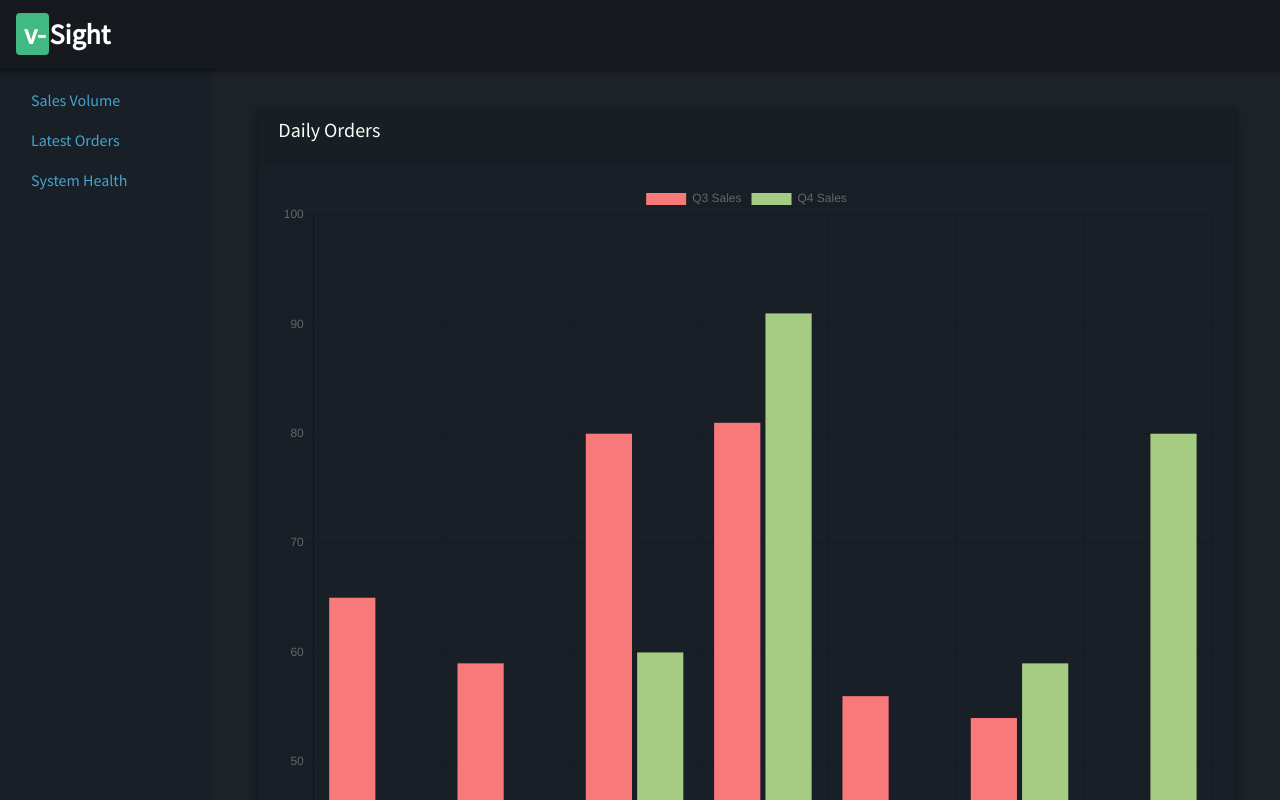
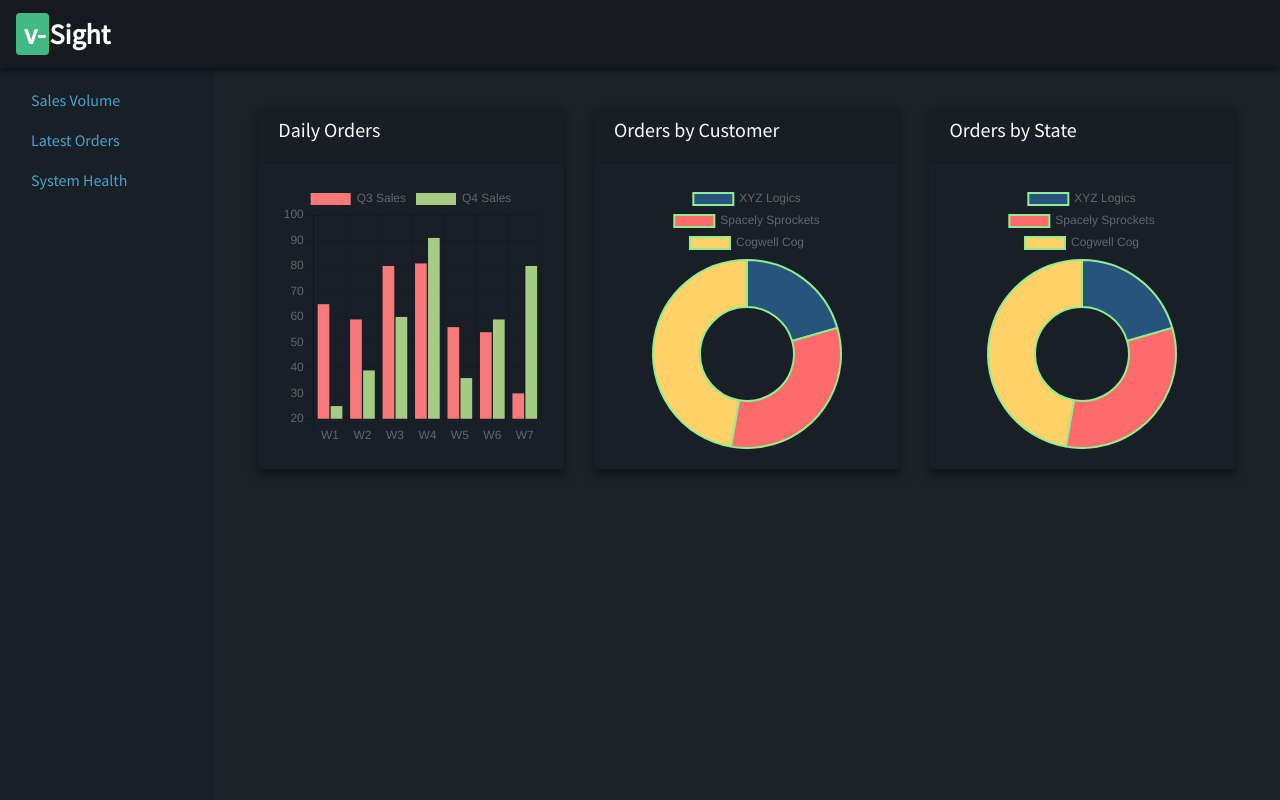
Before and after one commit to jamgar/v-sight, a Vue app: page /Sales in a window 1280 px wide. Shown: the top 800 px of the page. Built offline with nearby package versions, Linux system fonts and the light colour scheme.

Commit message:
Add Pie component and data

```diff
--- a/src/assets/css/g-styles.css
+++ b/src/assets/css/g-styles.css
@@ -36,7 +36,7 @@ a:hover {
 .card-body-theme {
   background-color: #494f56;
 }
-.card {
+.cards {
   display: flex;
   flex-direction: column;
 }
--- a/src/components/charts/PieChart.vue
+++ b/src/components/charts/PieChart.vue
@@ -0,0 +1,15 @@
+<script>
+import { Doughnut, mixins } from 'vue-chartjs'
+const { reactiveProp } = mixins
+
+export default {
+  extends: Doughnut,
+  mixins: [reactiveProp],
+  props: ['chartData', 'options'],
+  mounted() {
+    this.renderChart(this.chartData, this.options)
+  }
+}
+</script>
+
+<style scoped></style>
--- a/src/views/SectionSales.vue
+++ b/src/views/SectionSales.vue
@@ -1,6 +1,7 @@
 <template>
   <div class="section-container">
     <div class="cards">
+      <div class="card-deck">
         <div class="card mb-3 shadow card-theme">
           <div class="card-header card-header-theme">
             <h5>Daily Orders</h5>
@@ -8,9 +9,34 @@
           <div class="card-body">
             <BarChart
               class="chart"
-            :chart-data="dataCollection"
+              :chart-data="barDataCollection"
               :options="options"
             />
+          </div>
+        </div>
+        <div class="card mb-3 shadow card-theme">
+          <div class="card-header card-header-theme">
+            <h5>Orders by Customer</h5>
+          </div>
+          <div class="card-body">
+            <PieChart
+              class="chart"
+              :chart-data="pieDataCollection"
+              :options="options"
+            />
+          </div>
+        </div>
+        <div class="card mb-3 shadow card-theme">
+          <div class="card-header card-header-theme">
+            <h5>Orders by State</h5>
+          </div>
+          <div class="card-body">
+            <PieChart
+              class="chart"
+              :chart-data="pieDataCollection"
+              :options="options"
+            />
+          </div>
         </div>
       </div>
     </div>
@@ -19,14 +45,17 @@
 
 <script>
 import BarChart from '@/components/charts/BarChart.vue'
+import PieChart from '@/components/charts/PieChart.vue'
 
 export default {
   components: {
-    BarChart
+    BarChart,
+    PieChart
   },
   data() {
     return {
-      dataCollection: null,
+      barDataCollection: null,
+      pieDataCollection: null,
       options: {
         responsive: true
       }
@@ -37,7 +66,7 @@ export default {
   },
   methods: {
     fillData() {
-      this.dataCollection = {
+      this.barDataCollection = {
         labels: ['W1', 'W2', 'W3', 'W4', 'W5', 'W6', 'W7'],
         datasets: [
           {
@@ -52,6 +81,17 @@ export default {
           }
         ]
       }
+      this.pieDataCollection = {
+        labels: ['XYZ Logics', 'Spacely Sprockets', 'Cogwell Cog'],
+        datasets: [
+          {
+            label: 'Q3 Sales',
+            data: [165, 259, 380],
+            backgroundColor: ['#26547C', '#ff6b6b', '#ffd166'],
+            borderColor: 'lightgreen'
+          }
+        ]
+      }
     }
   }
 }
```
Lines whose indentation alone changed are shown as unchanged.
